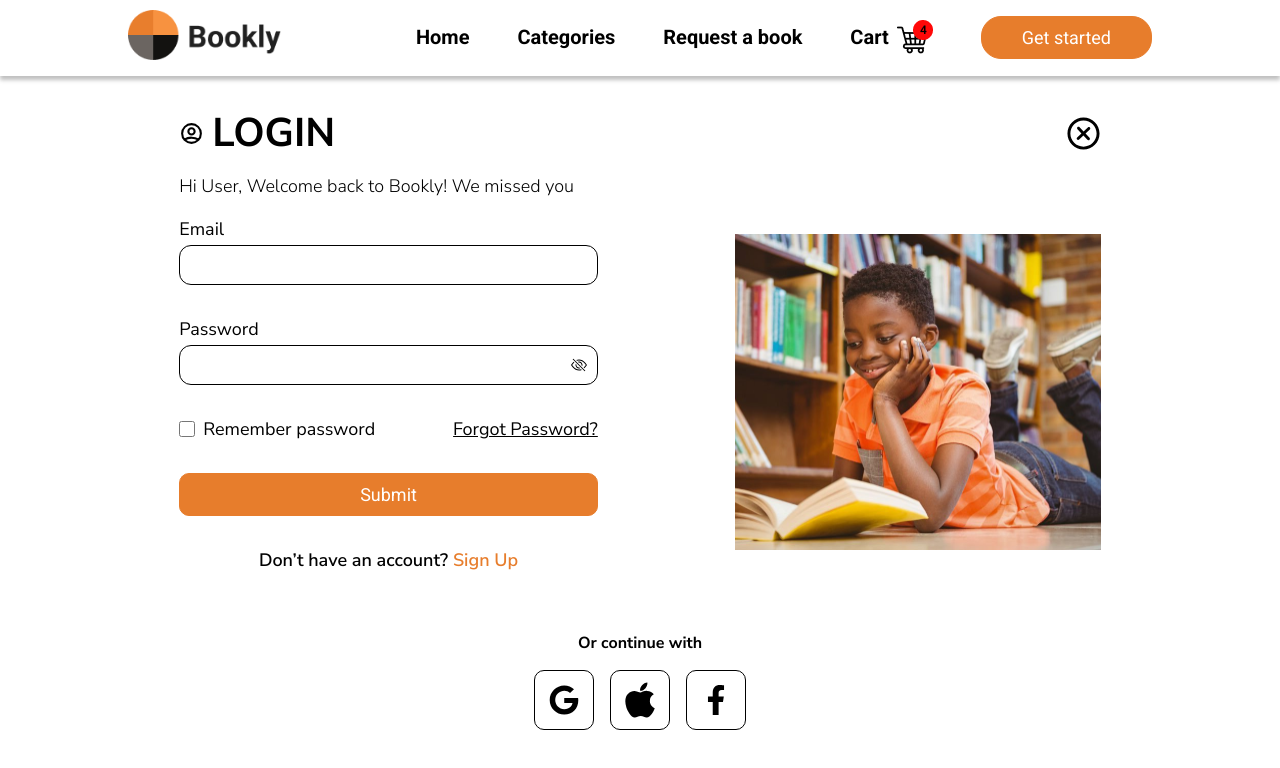
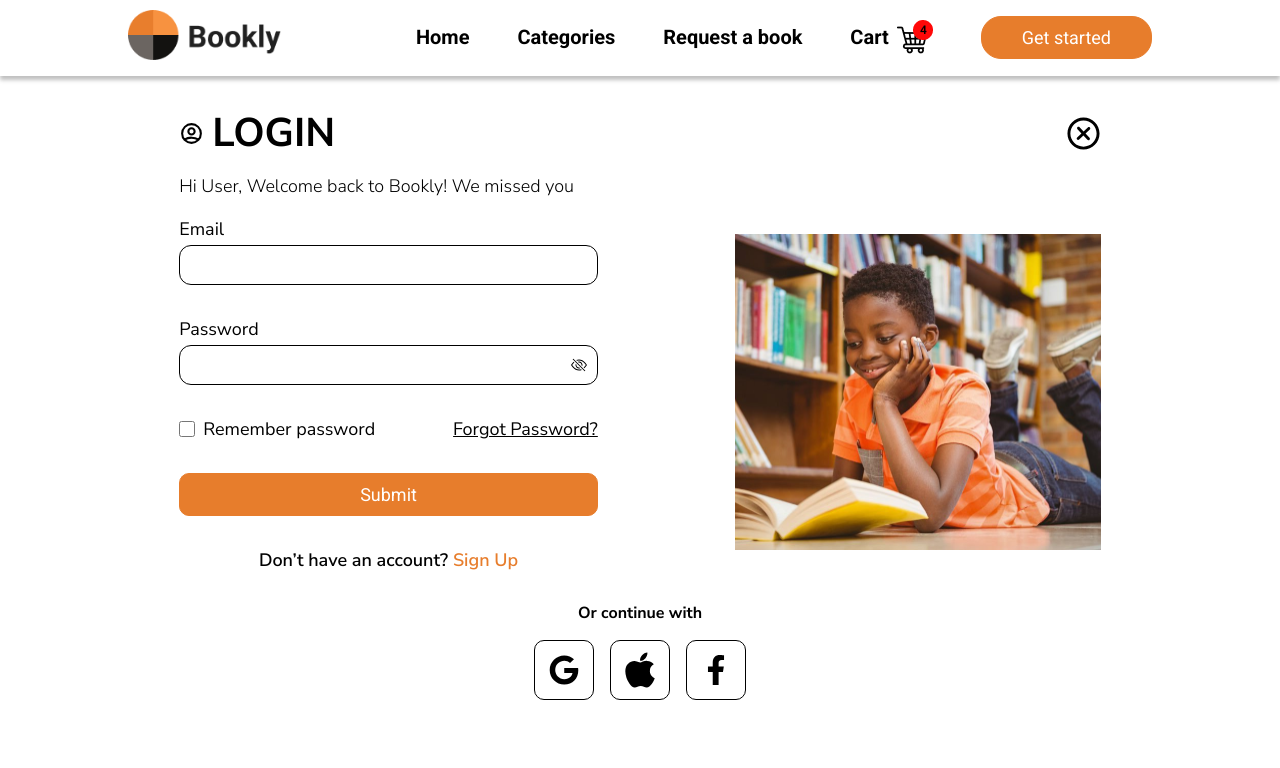
Before and after one commit to gift56/Bookly2.0, a React (Create React App) app: page /login in a window 1280 px wide. Shown: the top 768 px of the page. Built offline with nearby package versions, Linux system fonts and the light colour scheme; a web font is replaced by a local one.

Commit message:
removed scrollbars

```diff
--- a/src/sass/form.scss
+++ b/src/sass/form.scss
@@ -11,7 +11,7 @@
     font-family: $font1;
 
     .formFooter {
-        margin: 60px 0;
+        margin: 30px 0;
         display: flex;
         justify-content: center;
         align-items: center;
```
